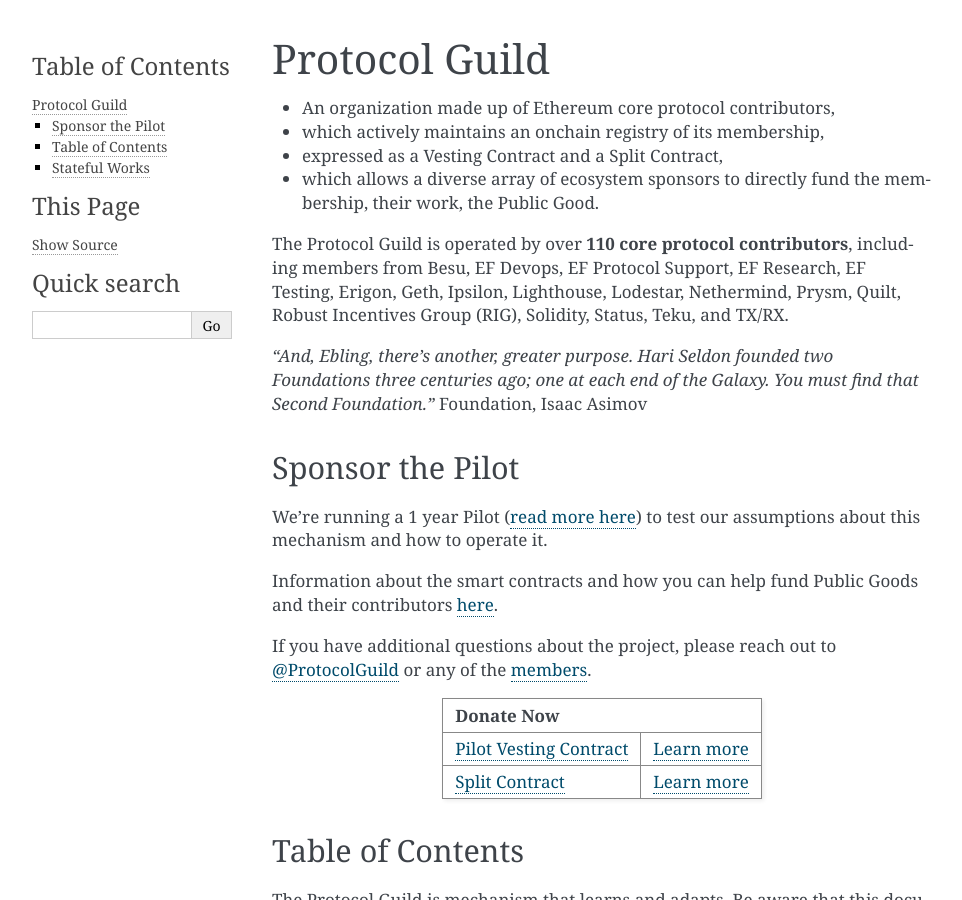
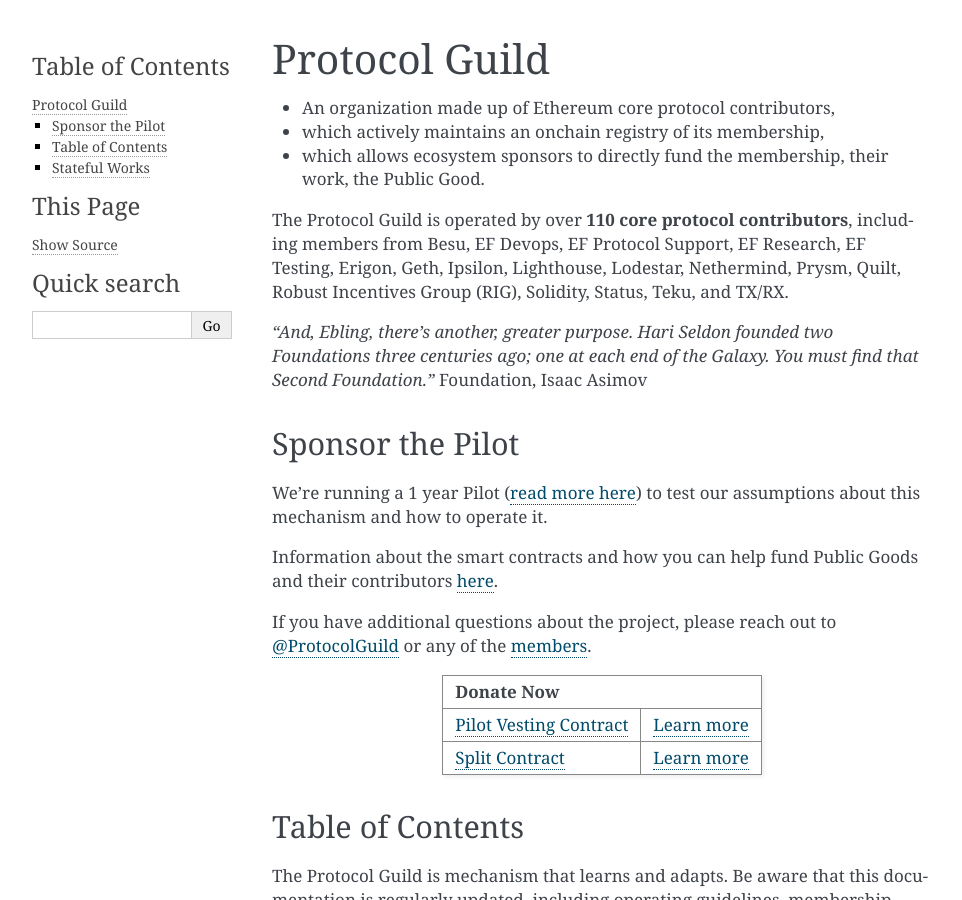
Before and after one commit to protocolguild/documentation, a Sphinx documentation site: the page built from docs/index.rst, in a window 1280 px wide and 900 px high. Shown: the whole window, without its empty margins (148-1110 px from the left). Built offline with Sphinx 7.4.7, drawn with Linux system fonts in a browser that asks for light colours.

Commit message:
simplify intro

```diff
--- a/docs/index.rst
+++ b/docs/index.rst
@@ -3,8 +3,7 @@
 
 - An organization made up of Ethereum core protocol contributors,
 - which actively maintains an onchain registry of its membership,
-- expressed as a Vesting Contract and a Split Contract,
-- which allows a diverse array of ecosystem sponsors to directly fund the membership, their work, the Public Good.
+- which allows ecosystem sponsors to directly fund the membership, their work, the Public Good.
 
 The Protocol Guild is operated by over **110 core protocol contributors**, including members from Besu, EF Devops, EF Protocol Support, EF Research, EF Testing, Erigon, Geth, Ipsilon, Lighthouse, Lodestar, Nethermind, Prysm, Quilt, Robust Incentives Group (RIG), Solidity, Status, Teku, and TX/RX.
 
```
